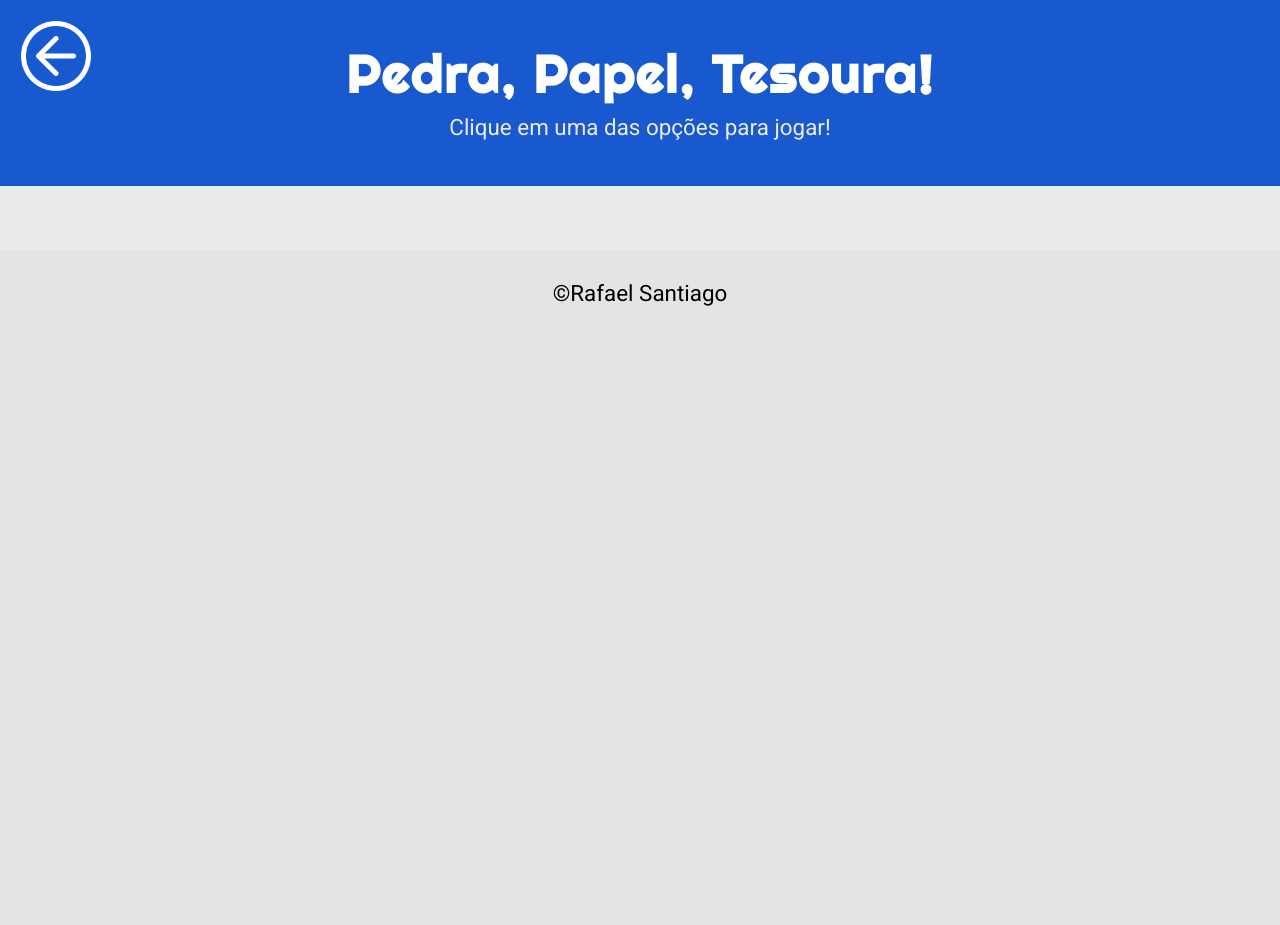
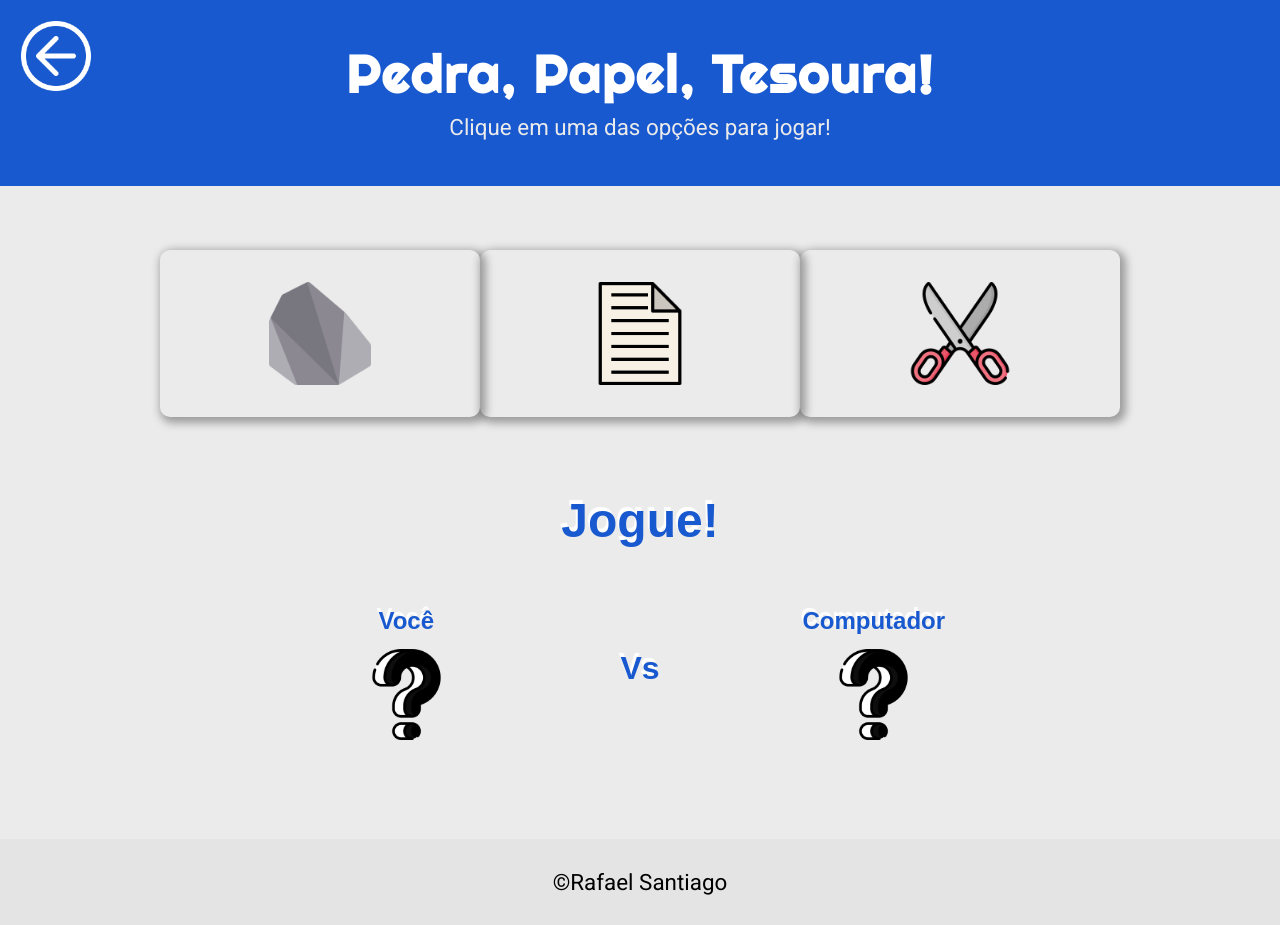
Before and after one commit to rafaelsantiagosilva/MiniJogos, a website: page src/pages/pedra_papel_tesoura.html in a window 1280 px wide. Before the commit the page ends 800 px from the top, so only its background shows below. Drawn offline with Linux system fonts and the light colour scheme.

Commit message:
Arrumando CSSs e a estilização da página do pedra, papel, tesoura

```diff
--- a/src/pages/pedra_papel_tesoura.html
+++ b/src/pages/pedra_papel_tesoura.html
@@ -11,10 +11,10 @@
 		/>
 		<link rel="stylesheet" href="../styles/style.css" />
 		<link rel="stylesheet" href="../styles/portrait.css" />
-		<link rel="stylesheet" href="../styles/impar_ou_par.css" />
+		<link rel="stylesheet" href="../styles/pedra_papel_tesoura.css" />
 		<script
 			type="text/javascript"
-			src="../javascript/impar_ou_par.js"
+			src="../javascript/pedra_papel_tesoura.js"
 			defer
 		></script>
 	</head>
@@ -22,13 +22,54 @@
 		<a href="../../index.html"><button class="home"></button></a>
 		<header class="header_principal">
 			<h1 class="titulo_principal">Pedra, Papel, Tesoura!</h1>
-			<h2 class="subtitulo_principal">
-                    Clique em uma das opções para jogar!
-               </h2>
+			<h2 class="subtitulo_principal">Clique em uma das opções para jogar!</h2>
 		</header>
 
 		<main class="conteudo">
-
+			<section class="opcoes">
+				<a href="#game" class="opcao" id="pedra">
+					<img
+						src="../assets/icons/pedra_papel_tesoura/pedra.png"
+						alt="Ícone de uma pedra cinza."
+					/>
+				</a>
+				<a href="#game" class="opcao" id="papel">
+					<img
+						src="../assets/icons/pedra_papel_tesoura/papel.png"
+						alt="Ícone de um papel com linhas escritas."
+					/>
+				</a>
+				<a href="#game" class="opcao" id="tesoura">
+					<img
+						src="../assets/icons/pedra_papel_tesoura/tesoura.png"
+						alt="Ícone de uma tesoura com pegador vermelho."
+					/>
+				</a>
+			</section>
+			<div class="game" id="game">
+				<h3 class="game__titulo">Jogue!</h3>
+				<div class="game__ringue">
+					<div class="game__player">
+						<h4 class="player__titulo">Você</h4>
+						<img
+							src="../assets/icons/impar_ou_par/interrogacao.png"
+							alt="?"
+							class="mao"
+							id="mao_do_player"
+						/>
+					</div>
+					<span class="game__versus">Vs</span>
+					<div class="game__bot">
+						<h4 class="bot__titulo">Computador</h4>
+						<img
+							src="../assets/icons/impar_ou_par/interrogacao.png"
+							alt="?"
+							class="mao"
+							id="mao_do_bot"
+						/>
+					</div>
+				</div>
+			</div>
 		</main>
 
 		<footer class="footer_principal">&copy;Rafael Santiago</footer>
--- /dev/null
+++ b/src/styles/game.css
@@ -0,0 +1,47 @@
+.game {
+	display: flex;
+	flex-direction: column;
+	padding: 2rem;
+}
+
+.game__titulo {
+	text-align: center;
+	font-size: 300%;
+	font-weight: 800;
+	margin: 1rem;
+	color: var(--cor_principal);
+     text-shadow: -2px -4px 1px white;
+}
+
+.game img {
+	width: 25%;
+	height: 25%;
+}
+
+.game__ringue {
+	display: flex;
+	align-items: center;
+	justify-content: center;
+}
+
+.game__versus {
+	font-size: 200%;
+	font-weight: 800;
+	color: var(--cor_principal);
+     text-shadow: -2px -4px 1px white;
+}
+
+.game__player,
+.game__bot {
+	text-align: center;
+	margin: 2rem;
+}
+
+.player__titulo,
+.bot__titulo {
+	margin: 1rem;
+	font-weight: 800;
+	font-size: 150%;
+	color: var(--cor_principal);
+     text-shadow: -2px -4px 1px white;
+}
--- a/src/styles/impar_ou_par.css
+++ b/src/styles/impar_ou_par.css
@@ -1,3 +1,5 @@
+@import url(./game.css);
+
 .form,
 .inputs,
 .inputs__input_group {
@@ -53,53 +55,6 @@ input[type="number"]::selection {
 	background-color: none;
 }
 
-.game {
-	display: flex;
-	flex-direction: column;
-	padding: 2rem;
-}
-
-.game__titulo {
-	text-align: center;
-	font-size: 300%;
-	font-weight: 800;
-	margin: 1rem;
-	color: var(--cor_principal);
-     text-shadow: -2px -4px 1px white;
-}
-
-.game img {
-	width: 25%;
-	height: 25%;
-}
-
-.game__ringue {
-	display: flex;
-	align-items: center;
-	justify-content: center;
-}
-
-.game__versus {
-	font-size: 200%;
-	font-weight: 800;
-	color: var(--cor_principal);
-     text-shadow: -2px -4px 1px white;
-}
-
-.game__player,
-.game__bot {
-	text-align: center;
-	margin: 2rem;
-}
-
-.player__titulo,
-.bot__titulo {
-	margin: 1rem;
-	font-weight: 800;
-	font-size: 150%;
-	color: var(--cor_principal);
-     text-shadow: -2px -4px 1px white;
-}
 
 @keyframes animacao_mao_do_player {
 	0% {
@@ -152,61 +107,3 @@ input[type="number"]::selection {
 .mao_do_bot_animada {
 	animation: animacao_mao_do_bot 10s infinite ease;
 }
-
-@media screen and (orientation: portrait) {
-	.game__ringue {
-		flex-wrap: wrap;
-	}
-
-	@keyframes animacao_mao_do_player {
-		0% {
-			rotate: 180deg;
-		}
-
-		25% {
-			rotate: 120deg;
-		}
-
-		50% {
-			rotate: 180deg;
-		}
-
-		75% {
-			rotate: 240deg;
-		}
-
-		100% {
-			rotate: 180deg;
-		}
-	}
-
-	.mao_do_player_animada {
-		animation: animacao_mao_do_player 10s infinite ease-in-out;
-	}
-
-	@keyframes animacao_mao_do_bot {
-		0% {
-			rotate: 0deg;
-		}
-
-		25% {
-			rotate: -60deg;
-		}
-
-		50% {
-			rotate: 0deg;
-		}
-
-		75% {
-			rotate: 60deg;
-		}
-
-		100% {
-			rotate: 0deg;
-		}
-	}
-
-	.mao_do_bot_animada {
-		animation: animacao_mao_do_bot 10s infinite ease;
-	}
-}
--- /dev/null
+++ b/src/styles/pedra_papel_tesoura.css
@@ -0,0 +1,32 @@
+@import url(./game.css);
+
+html {
+     scroll-behavior: smooth;
+}
+
+.opcoes {
+	display: flex;
+	align-items: center;
+	justify-content: space-between;
+	flex-wrap: wrap;
+}
+
+.opcao {
+	display: flex;
+	justify-content: center;
+	max-width: 20rem;
+	border-radius: 10px;
+	padding: 2rem;
+	box-shadow: 3px 3px 9px 3px var(--sombra);
+	transition: 300ms;
+	cursor: pointer;
+     margin: 2rem auto;
+}
+
+.opcao:hover {
+	scale: 1.1;
+}
+
+.opcao > img {
+	width: 40%;
+}
--- a/src/styles/portrait.css
+++ b/src/styles/portrait.css
@@ -1,14 +1,9 @@
 @import url(./style.css);
 
 @media screen and (orientation: portrait) {
+	/* Padrão */
 	.conteudo {
 		padding: 5rem 0rem;
-	}
-
-	.card_jogo {
-		flex-wrap: wrap;
-		padding: 2rem 3rem;
-		border-radius: 0px;
 	}
 
 	button.home {
@@ -16,9 +11,84 @@
 		height: 5%;
 	}
 
+	/* index.html */
+	.card_jogo {
+		flex-wrap: wrap;
+		padding: 2rem 3rem;
+		border-radius: 0px;
+	}
+
+	/* mega_sena.html */
 	.cartela {
 		display: flex;
 		justify-content: center;
 		align-items: center;
 	}
+
+	/* impar_ou_par.html, pedra_papel_tesoura.html */
+	.game__ringue {
+		flex-wrap: wrap;
+	}
+
+	/* impar_ou_par.html */
+	@keyframes animacao_mao_do_player {
+		0% {
+			rotate: 180deg;
+		}
+
+		25% {
+			rotate: 120deg;
+		}
+
+		50% {
+			rotate: 180deg;
+		}
+
+		75% {
+			rotate: 240deg;
+		}
+
+		100% {
+			rotate: 180deg;
+		}
+	}
+
+	.mao_do_player_animada {
+		animation: animacao_mao_do_player 10s infinite ease-in-out;
+	}
+
+	@keyframes animacao_mao_do_bot {
+		0% {
+			rotate: 0deg;
+		}
+
+		25% {
+			rotate: -60deg;
+		}
+
+		50% {
+			rotate: 0deg;
+		}
+
+		75% {
+			rotate: 60deg;
+		}
+
+		100% {
+			rotate: 0deg;
+		}
+	}
+
+	.mao_do_bot_animada {
+		animation: animacao_mao_do_bot 10s infinite ease;
+	}
+
+	/* pedra_papel_tesoura.html */
+	.opcoes {
+		justify-content: center;
+	}
+
+	.opcao {
+		border-radius: 0px;
+	}
 }
```
